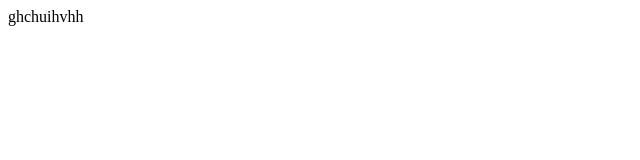
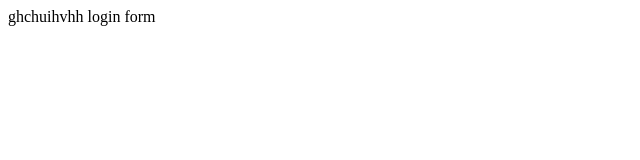
Before and after one commit to goverdhankotha/Myappssample, a plain HTML site: page index.html in a window 1280 px wide. Shown: the full height of the page, 0-640 px from the left. Drawn offline with Linux system fonts and the light colour scheme.

```diff
--- a/index.html
+++ b/index.html
@@ -2,5 +2,8 @@
 <head>
 <title> GITHUB</title
 </head>
-<body>ghchuihvhh</body
+<body>
+ghchuihvhh
+login form
+</body
 </html>
```
Also changed, not shown: login.html (added, +1 -0 lines), 1 other file.
